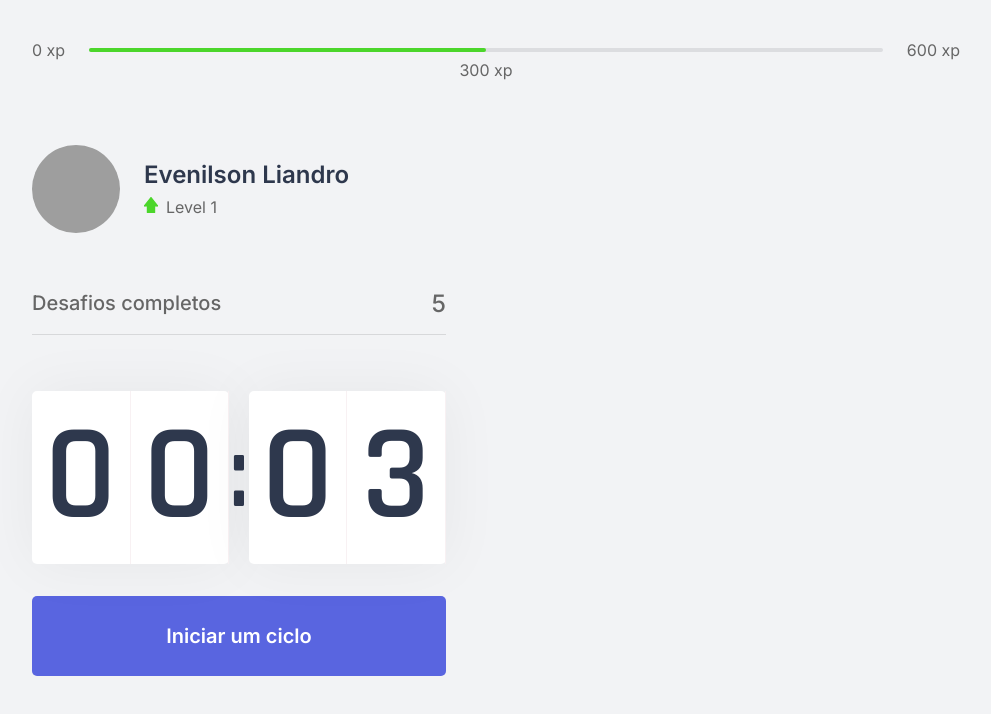
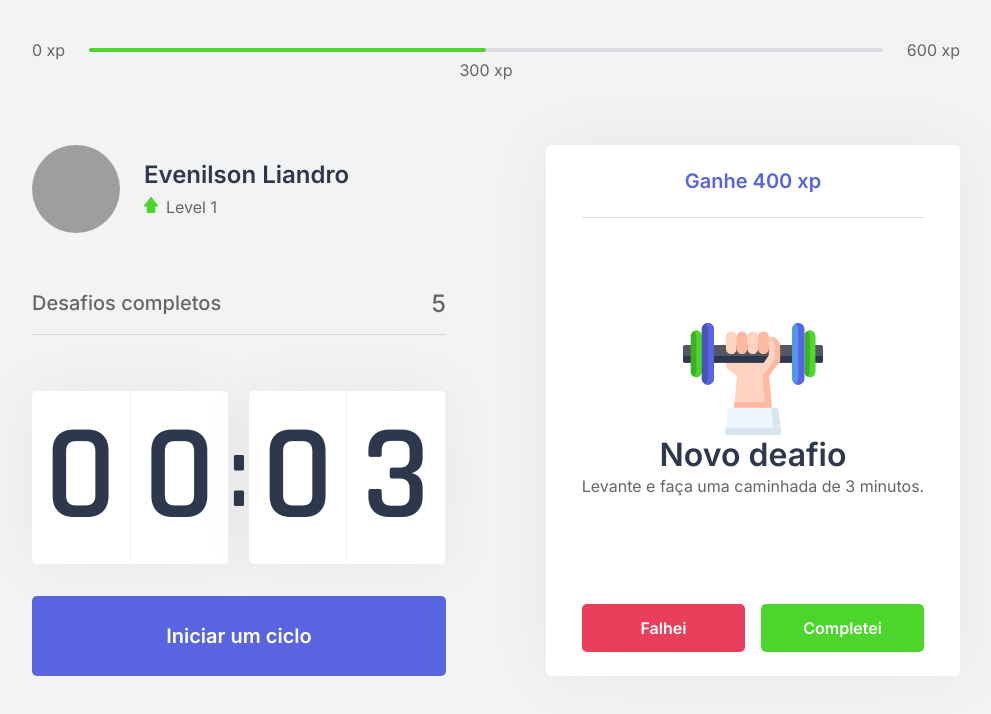
Before and after one commit to evenilson/NLW_04, a Next.js app in the folder moveit-next/: page / in a window 1280 px wide. Shown: the top 714 px of the page, without its empty margins (144-1135 px from the left). Built offline with nearby package versions, Linux system fonts and the light colour scheme; grey boxes are pictures that could not be loaded.

Commit message:
AULA 03: Criando o Componente ChallengeBox

```diff
--- /dev/null
+++ b/moveit-next/src/components/ChallengeBox.tsx
@@ -0,0 +1,47 @@
+import styles from '../styles/components/ChallengeBox.module.css';
+
+export function ChallengeBox() {
+    const hasActiveChallenge = true;
+
+    return (
+        <div className={styles.challengeBoxContainer}>
+            { hasActiveChallenge ? (
+                <div className={styles.challengeActive}>
+                    <header>
+                        Ganhe 400 xp
+                    </header>
+
+                    <main>
+                        <img src="icons/body.svg" />
+                        <strong>Novo deafio</strong>
+                        <p>Levante e faça uma caminhada de 3 minutos.</p>
+                    </main>
+
+                    <footer>
+                        <button
+                            type="button"
+                            className={styles.challengeFailedButton}
+                        >
+                            Falhei
+                        </button>
+                        <button
+                            type="button"
+                            className={styles.challengeSucceededButton}
+                        >
+                            Completei
+                        </button>
+                    </footer>
+                </div>
+            ) : (
+                <div className={styles.challengerNotActive}>
+                <strong> Finalize um ciclo para receber um desafio</strong>
+                <p>
+                    <img src="icons/level-up.svg" alt="Level Up"/>
+                    Avance de level completando desafios.
+                </p>
+                </div>
+            )}
+
+        </div>
+    );
+}
--- a/moveit-next/src/pages/index.tsx
+++ b/moveit-next/src/pages/index.tsx
@@ -6,6 +6,7 @@ import { ExperienceBar } from "../components/ExperienceBar";
 import { Profile } from "../components/Profile";
 import { CompletedChallenges } from "../components/CompletedChallenges";
 import { Countdown } from '../components/Countdown';
+import { ChallengeBox } from '../components/ChallengeBox';
 
 export default function Home() {
   return (
@@ -20,6 +21,9 @@ export default function Home() {
           <CompletedChallenges />
           <Countdown />
         </div>
+        <div>
+          <ChallengeBox />
+        </div>
       </section>
     </div>
   )
--- /dev/null
+++ b/moveit-next/src/styles/components/ChallengeBox.module.css
@@ -0,0 +1,124 @@
+.challengeBoxContainer {
+    height: 100%;
+
+    background: var(--white);
+
+    border-radius: 5px;
+    box-shadow: 0 0 65px rgba(0, 0, 0, .05);
+    padding: 1.5rem 2rem;
+
+    display: flex;
+    flex-direction: column;
+    align-items: center;
+    justify-content: center;
+
+    text-align: center;
+}
+
+.challengerNotActive {
+    display: flex;
+    flex-direction: column;
+    align-items: center;
+
+}
+
+.challengerNotActive strong {
+    font-size: 1.5rem;
+    font-weight: 500;
+
+    line-height: 1.4;
+}
+
+.challengerNotActive p {
+    display: flex;
+    flex-direction: column;
+    align-items: center;
+
+    line-height: 1.4;
+
+    max-width: 70%;
+
+    margin-top: 3rem;
+}
+
+.challengerNotActive p img {
+    margin-bottom: 1rem;
+}
+
+.challengeActive {
+    height: 100%;
+
+    display: flex;
+    flex-direction: column;
+}
+
+.challengeActive header {
+    color: var(--blue);
+
+    font-weight: 600;
+    font-size: 1.25rem;
+
+    padding: 0 2rem 1.5rem;
+
+    border-bottom: 1px solid var(--gray-line);
+}
+
+
+.challengeActive main {
+    flex: 1;
+
+    display: flex;
+    flex-direction: column;
+    align-items: center;
+    justify-content: center;
+}
+
+.challengeActive main strong {
+    font-size: 2rem;
+
+    font-weight: 600;
+
+    color: var(--title);
+
+    margin: 1.5rem 9 1rem;
+}
+
+.challengeActive main p {
+    line-height: 1.5;
+}
+
+.challengeActive footer {
+    display: grid;
+    grid-template-columns: 1fr 1fr;
+    gap: 1rem;
+}
+
+.challengeActive footer button {
+    height: 3rem;
+
+    display: flex;
+    align-items: center;
+    justify-content: center;
+
+    border: 0;
+    border-radius: 5px;
+
+    color: var(--white);
+
+    font-size: 1rem;
+    font-weight: 600;
+
+    transition: filter .2s;
+}
+
+.challengeActive footer button.challengeFailedButton{
+    background: var(--red);
+}
+
+.challengeActive footer button.challengeSucceededButton{
+    background: var(--green);
+}
+
+.challengeActive footer button:hover {
+    filter: brightness(.9);
+}
```
